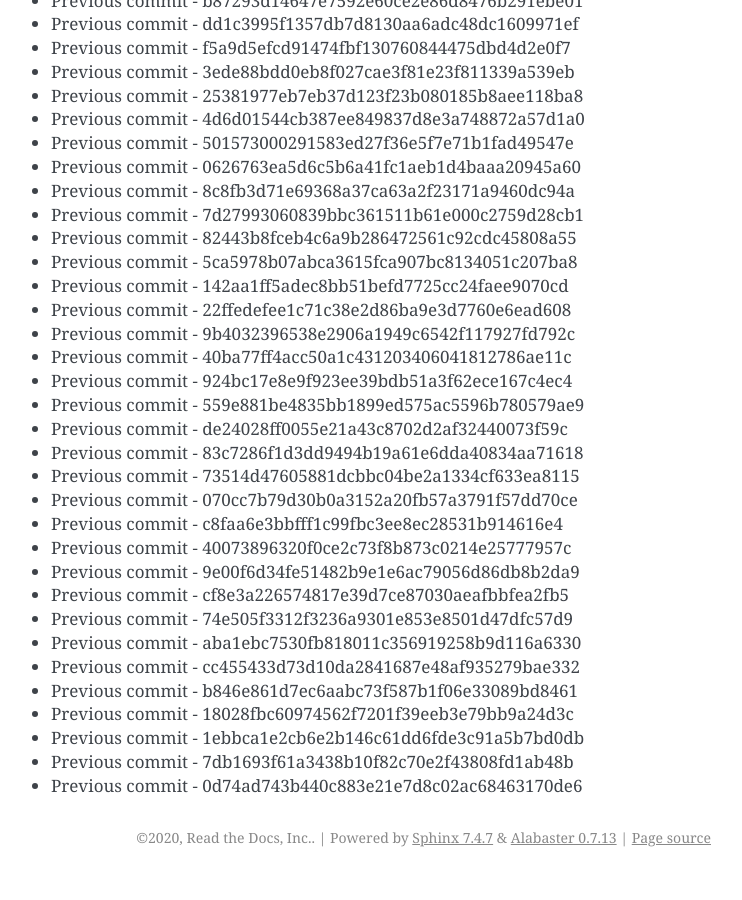
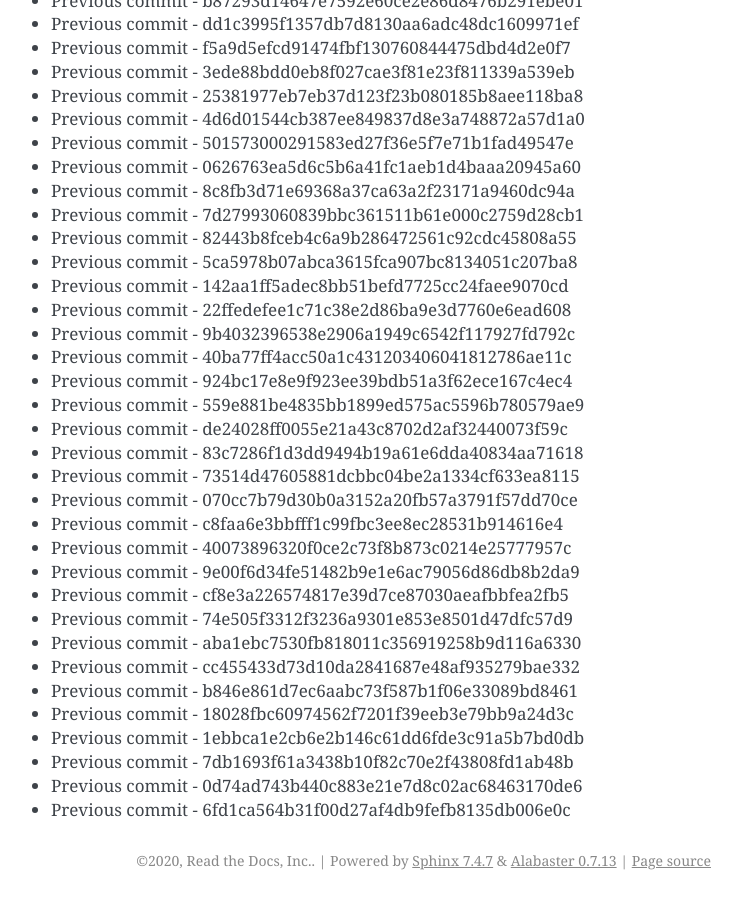
Before and after one commit to readthedocs/rtd-git-stresstest, a Sphinx documentation site: the page built from docs/updates.rst, in a window 1280 px wide and 900 px high, scrolled down 48106 px. Shown: the whole window, without its empty margins (399-1141 px from the left). Built offline with Sphinx 7.4.7, drawn with Linux system fonts in a browser that asks for light colours; before the commit the page ends 48983 px from its top, so only the background shows below that.

Commit message:
Generating commit from previous: 6fd1ca564b31f00d27af4db9fefb8135db006e0c

```diff
--- a/docs/updates.rst
+++ b/docs/updates.rst
@@ -2053,3 +2053,4 @@ It can be tested for any performance characteristics.
 * Previous commit - 1ebbca1e2cb6e2b146c61dd6fde3c91a5b7bd0db
 * Previous commit - 7db1693f61a3438b10f82c70e2f43808fd1ab48b
 * Previous commit - 0d74ad743b440c883e21e7d8c02ac68463170de6
+* Previous commit - 6fd1ca564b31f00d27af4db9fefb8135db006e0c
```
